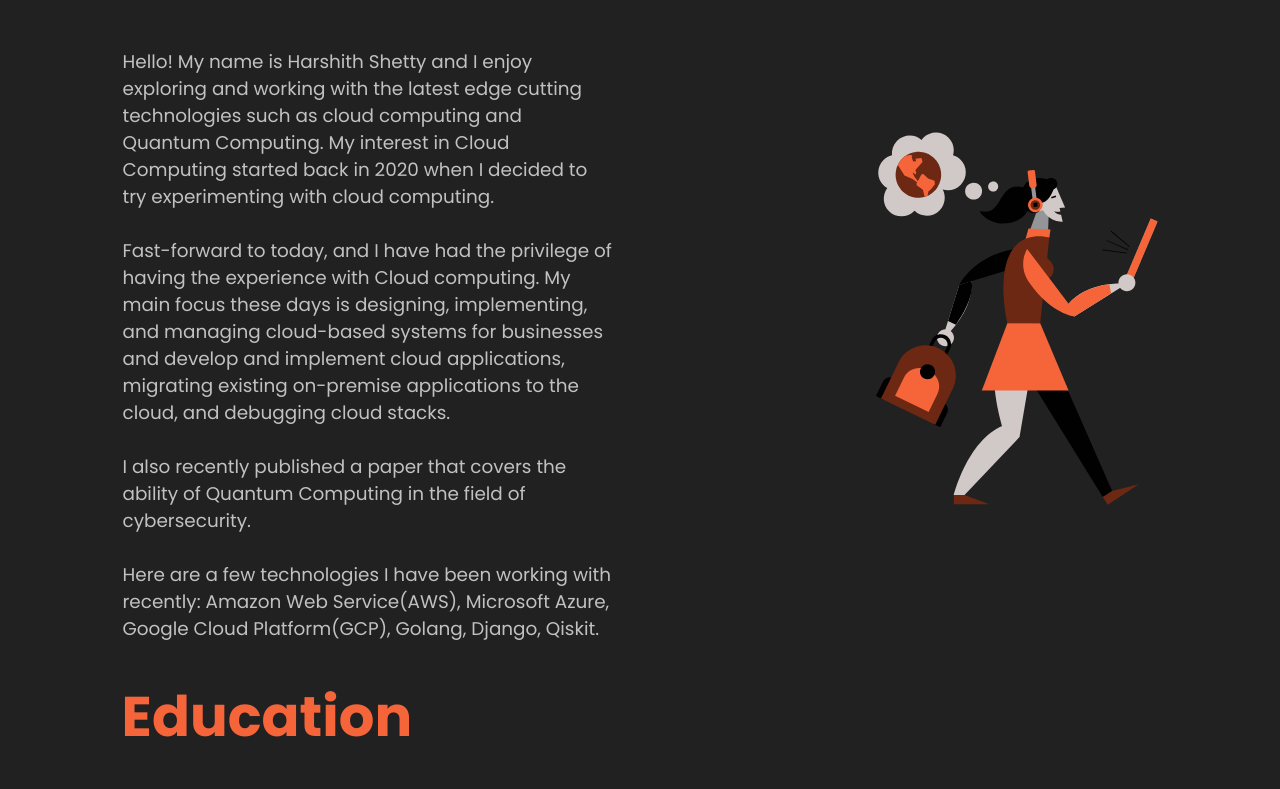
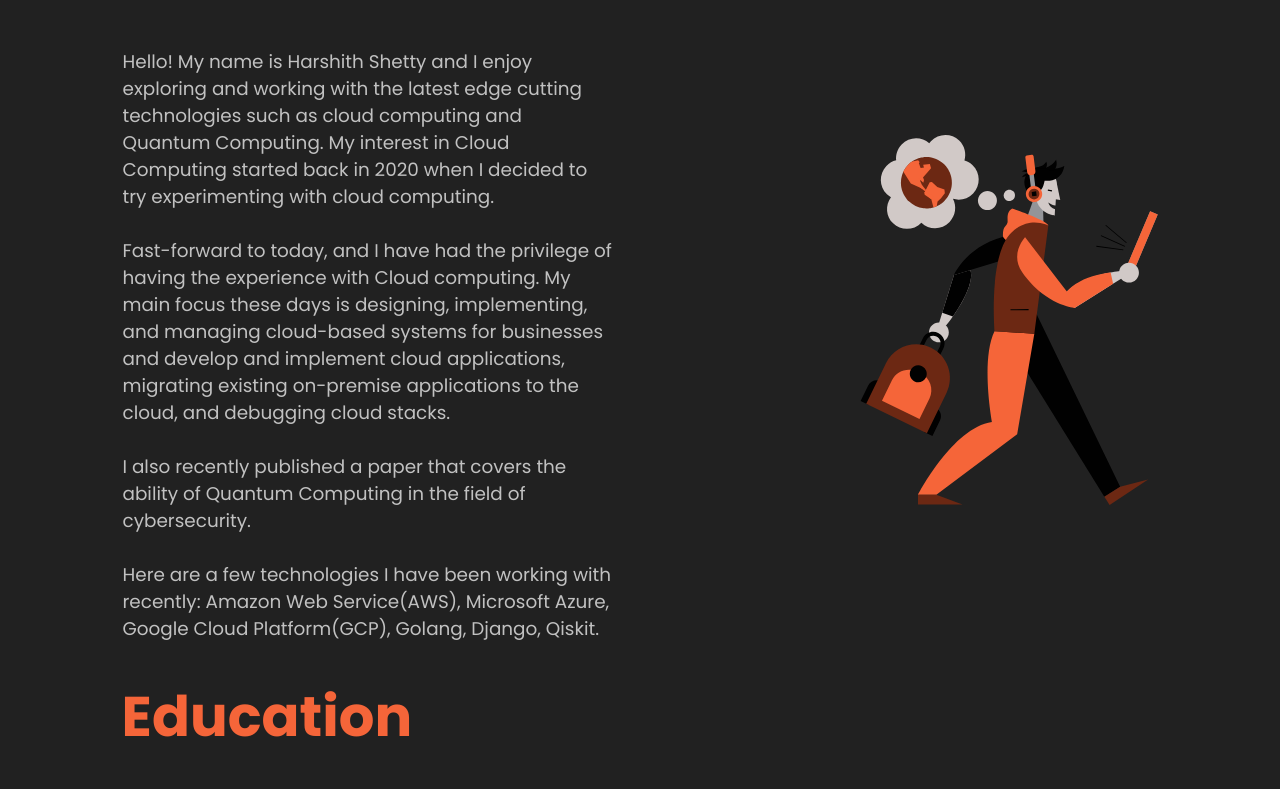
Before and after one commit to akshat240401/harshith-shetty-portfolio-updated, a React (Create React App) app: page / in a window 1280 px wide. Shown: the part 988-1777 px from the top of the page. Built offline with nearby package versions, Linux system fonts and the light colour scheme; a web font is replaced by a local one.

Commit message:
home page, about page, svg, and profile updations

```diff
--- a/package.json
+++ b/package.json
@@ -3,6 +3,11 @@
   "version": "0.1.0",
   "private": true,
   "dependencies": {
+    "@fortawesome/fontawesome-svg-core": "^6.2.1",
+    "@fortawesome/free-brands-svg-icons": "^6.2.1",
+    "@fortawesome/free-regular-svg-icons": "^6.2.1",
+    "@fortawesome/free-solid-svg-icons": "^6.2.1",
+    "@fortawesome/react-fontawesome": "^0.2.0",
     "@material-ui/core": "^4.12.2",
     "@material-ui/icons": "^4.11.2",
     "@testing-library/jest-dom": "^5.11.4",
--- a/src/components/About/About.js
+++ b/src/components/About/About.js
@@ -23,7 +23,7 @@
                 </div>
                 <div className="about-img">
                     <img
-                        src={aboutData.image === 1 ? theme.aboutimg1 : theme.aboutimg2}
+                        src={aboutData.image === 1 ? theme.aboutimg1 : theme.aboutimg1}
                         alt=""
                     />
                 </div>
--- a/src/components/Landing/Landing.js
+++ b/src/components/Landing/Landing.js
@@ -129,7 +129,7 @@
                     </div>
                 </div>
                 <img
-                    src={headerData.image}
+                    src="https://avatars.githubusercontent.com/u/56068877?v=4"
                     alt=''
                     className='landing--img'
                     style={{
```
Also changed, not shown: 1 other file (tests, documents, lock files or other folders).
